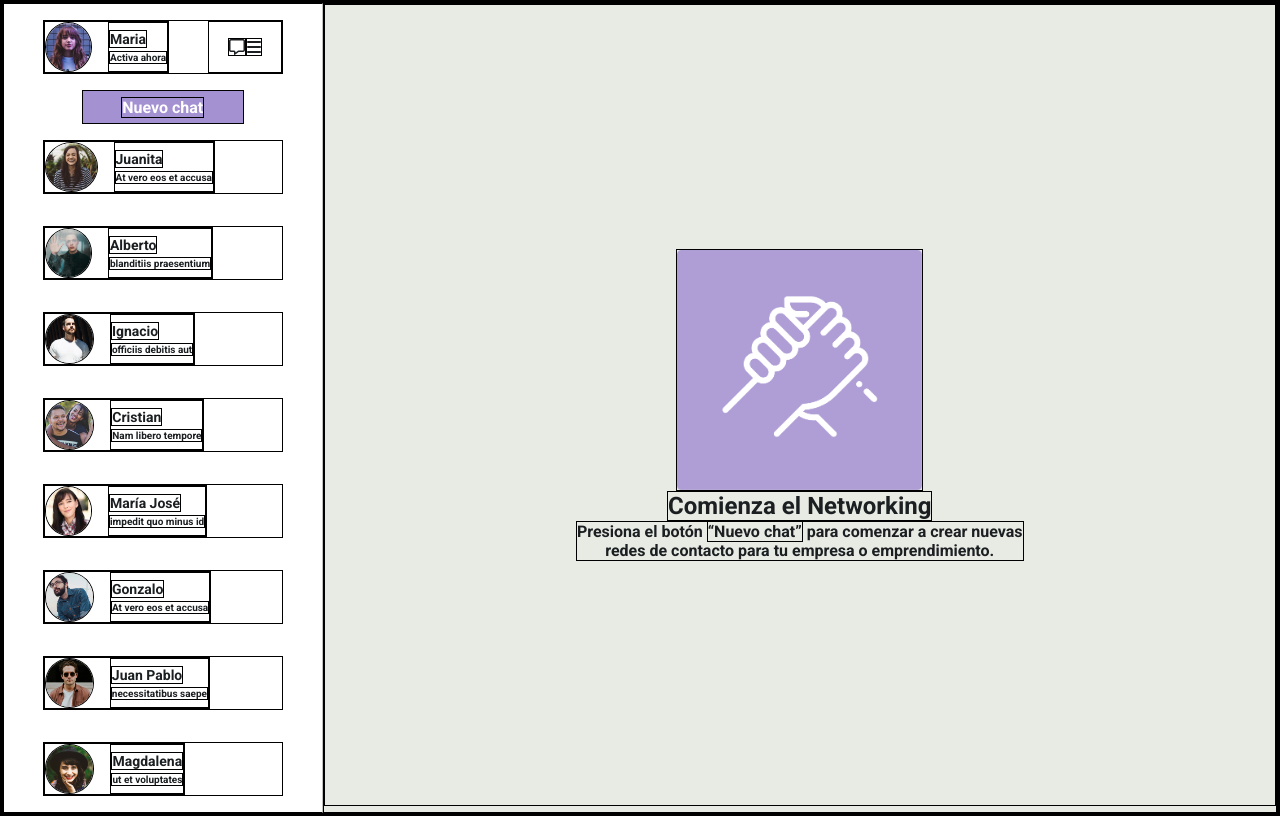
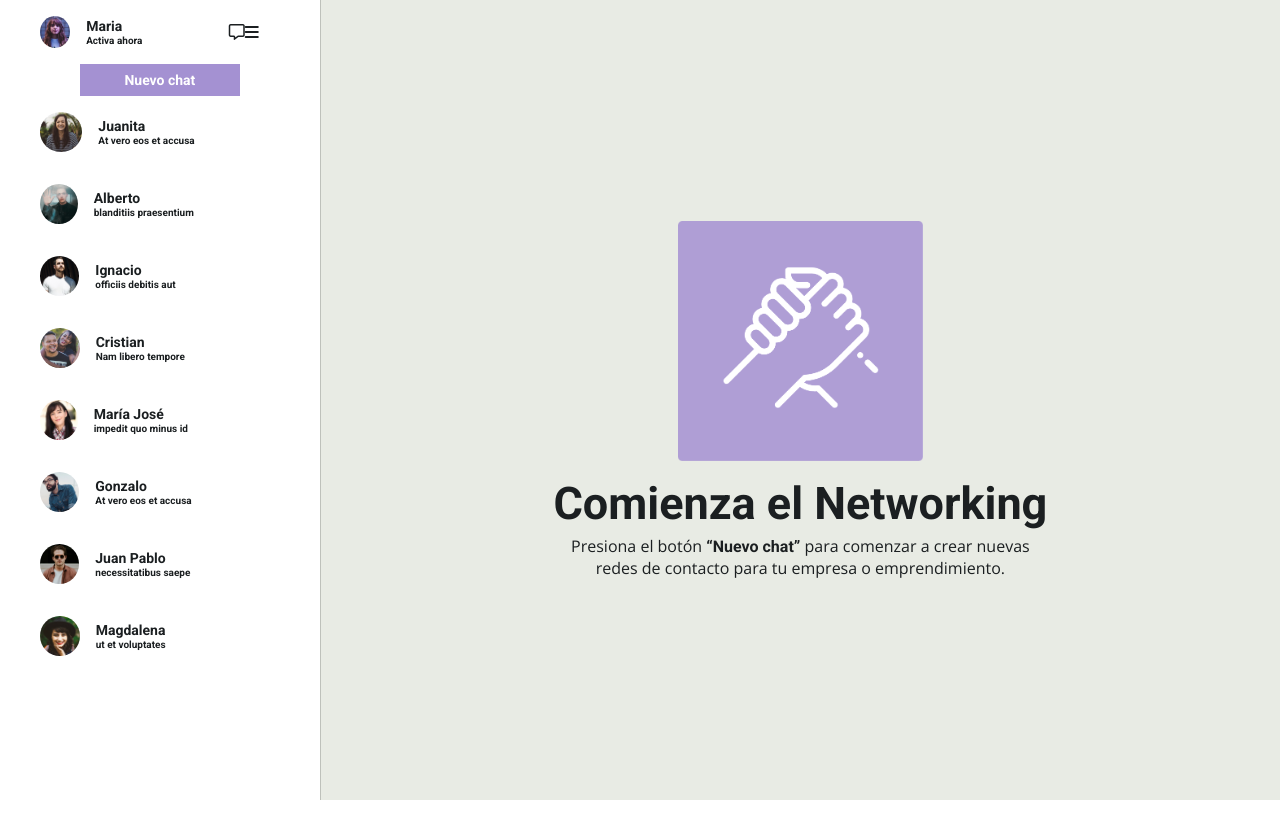
Before and after one commit to carolinalunasfarah/Desafio-LATAM_Flexbox, a plain HTML site: page index.html in a window 1280 px wide. Drawn offline with nearby package versions, Linux system fonts and the light colour scheme.

Commit message:
adjusting images and texts

```diff
--- a/assets/css/style.css
+++ b/assets/css/style.css
@@ -3,8 +3,8 @@
     font-family: "Roboto", sans-serif;
     margin: 0;
     padding: 0;
-    color: #1B1F21;
-    border: solid 1px black;
+    color: #1b1f21;
+    /* border: solid 1px black; */
 }
 
 main {
@@ -14,10 +14,11 @@ main {
 
 /* contacts section */
 
-menu{
+menu {
     display: flex;
     justify-content: flex-start;
-    border-right: solid 0.1rem #BEC1BB;
+    border-right: solid 0.1rem #bec1bb;
+    font-family: "Open Sans", sans-serif;
 }
 
 /* user */
@@ -43,8 +44,12 @@ menu{
 }
 
 .user_status img {
-    height: 3rem;
+    height: 2.5rem;
     border-radius: 50%;
+}
+
+#maria_img {
+    height: 2rem;
 }
 
 .user_info {
@@ -55,13 +60,14 @@ menu{
     flex-direction: column;
 }
 
-.user_info  h2 {
+.user_info h2 {
     font-size: 14px;
-    margin-bottom: 0.2rem;
+    margin-bottom: 0.05rem;
 }
 
 .user_info p {
     font-size: 10px;
+    font-weight: 700;
 }
 
 .user_icons {
@@ -78,22 +84,26 @@ menu{
     align-items: center;
     height: 2rem;
     width: 10rem;
-    background-color: #A491D2;
+    background-color: #a491d2;
+    font-size: 14px;
 }
 
 .new_chat p {
-    color: #FFF;
+    color: #fff;
 }
 
 .new_chat:hover {
-    background-color: #CDC3E6;
+    background-color: #cdc3e6;
+}
 
+.new_chat:focus {
+    background-color: #d4dcff;
 }
 
 /* main section */
 
 .right_column {
-    background-color: #E8EBE4;
+    background-color: #e8ebe4;
     flex-basis: 75%;
 }
 
@@ -106,6 +116,17 @@ menu{
     min-height: 100vh;
 }
 
+.main_section h1 {
+    font-family: "Roboto", sans-serif;
+    font-size: 45px;
+    margin-top: 1rem;
+}
+
+.main_section p {
+    font-family: "Open Sans", sans-serif;
+    margin-top: 0.3rem;
+}
+
 .main_section img {
     height: 15rem;
 }
--- a/index.html
+++ b/index.html
@@ -24,7 +24,7 @@
                 <!-- user -->
                 <article class="user">
                     <div class="user_status">
-                        <img
+                        <img id="maria_img"
                             src="assets/img/01.jpg"
                             alt="Fotografía frontal de Maria" />
                         <section class="user_info">
@@ -150,6 +150,7 @@
                 </article>
             </menu>
 
+            <!-- right column -->
             <div class="right_column">
                 <section class="main_section">
                     <img
```
